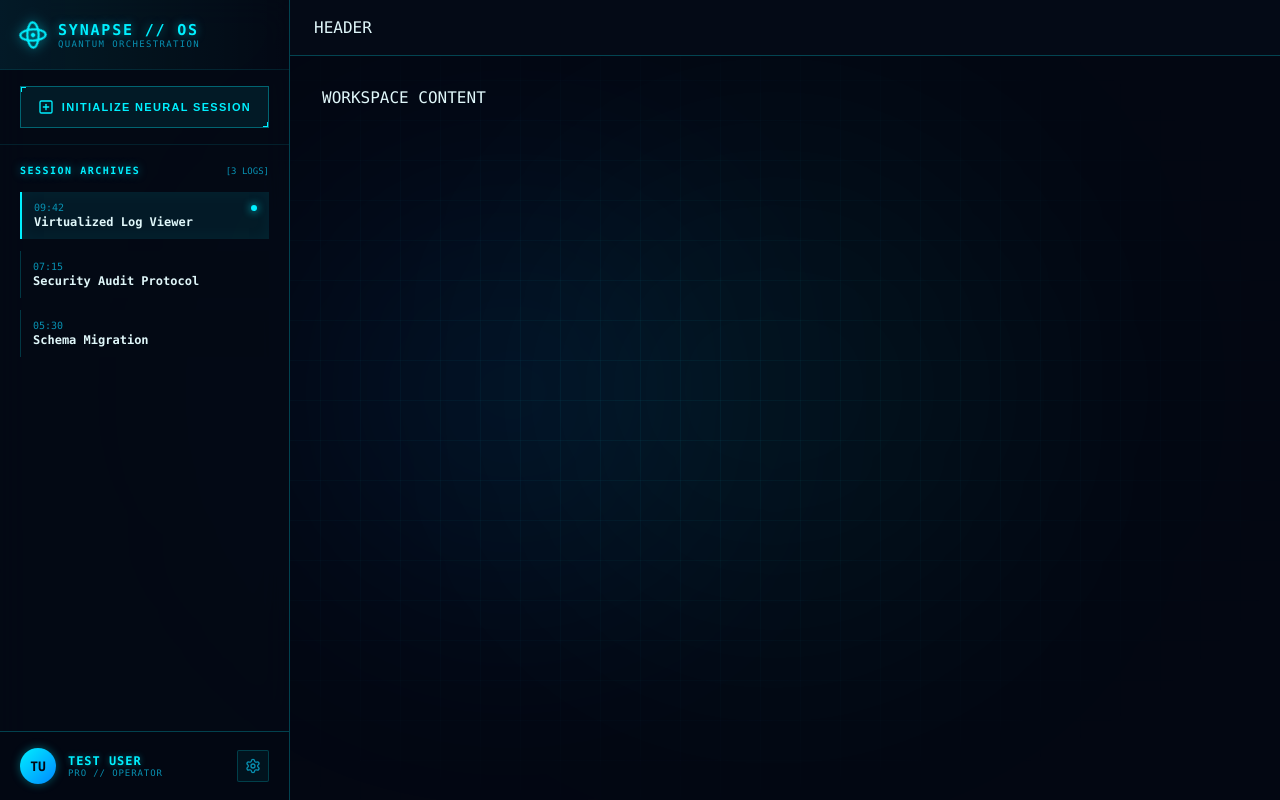
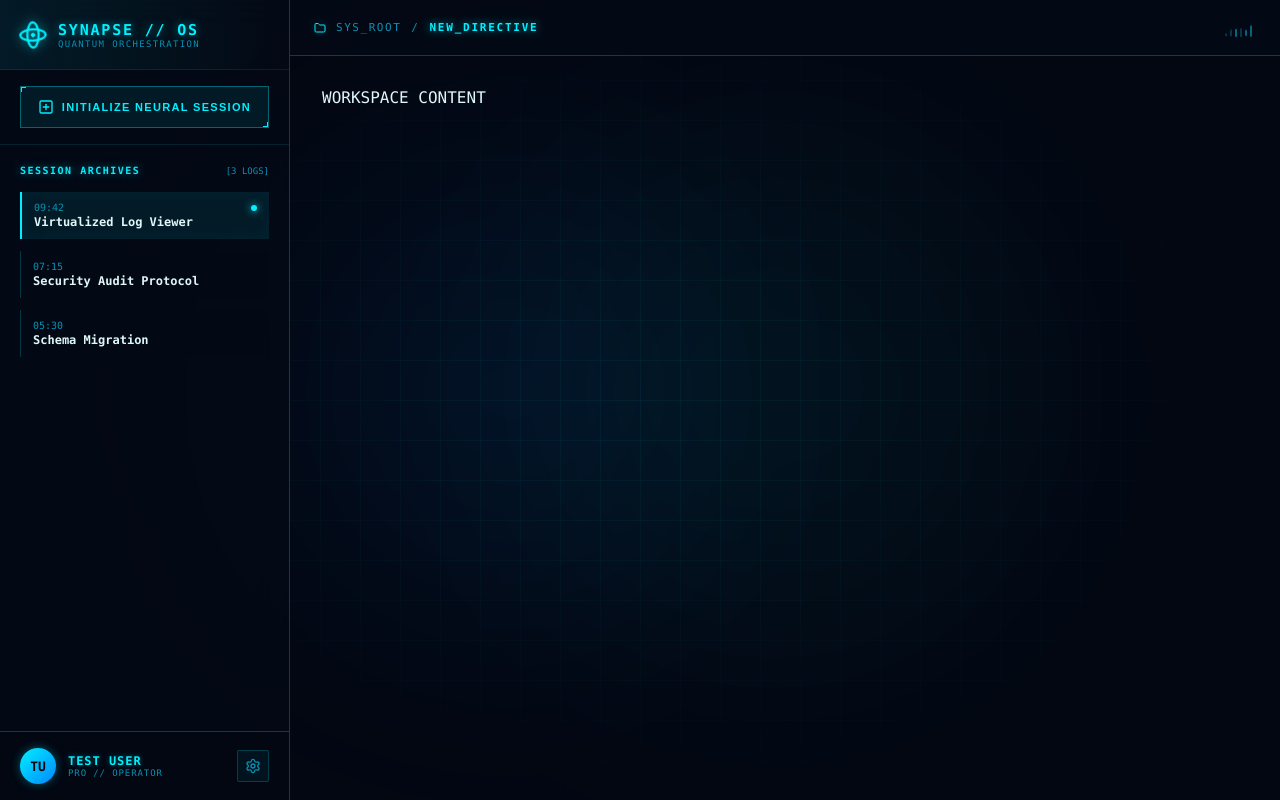
Before and after one commit to FierceSloth/synapse, a Next.js app: page / in a window 1280 px wide. Built offline with nearby package versions, Linux system fonts and the light colour scheme.

Commit message:
feat: implement header widget with styles

```diff
--- a/src/pages/workspace/ui/workspace-page.module.scss
+++ b/src/pages/workspace/ui/workspace-page.module.scss
@@ -24,17 +24,6 @@
   position: relative;
 }
 
-.header {
-  height: 3.5rem;
-  flex-shrink: 0;
-  background-color: var(--bg-surface);
-  border-bottom: 1px solid var(--border-surface-2);
-  display: flex;
-  align-items: center;
-  justify-content: space-between;
-  padding: 0 24px;
-}
-
 .content {
   flex: 1;
   overflow-y: auto;
--- a/src/pages/workspace/ui/workspace-page.tsx
+++ b/src/pages/workspace/ui/workspace-page.tsx
@@ -1,3 +1,4 @@
+import { Header } from '@/widgets/header';
 import { Sidebar } from '@/widgets/sidebar';
 import styles from './workspace-page.module.scss';
 
@@ -7,9 +8,7 @@ export function WorkspacePage() {
       <Sidebar />
 
       <main className={styles.main}>
-        <header className={styles.header}>
-          <div>HEADER</div>
-        </header>
+        <Header />
         <div className={styles.content}>
           <div>WORKSPACE CONTENT</div>
         </div>
--- /dev/null
+++ b/src/widgets/header/index.ts
@@ -0,0 +1 @@
+export { Header, type HeaderProps } from './ui/header';
--- /dev/null
+++ b/src/widgets/header/ui/header.module.scss
@@ -0,0 +1,110 @@
+.header {
+  height: 56px;
+  flex-shrink: 0;
+  border-bottom: 1px solid var(--border-surface-2);
+  background-color: rgba(4, 10, 22, 0.85);
+
+  display: flex;
+  align-items: center;
+  justify-content: space-between;
+  padding: 0 24px;
+  position: relative;
+  z-index: var(--z-base);
+}
+
+.breadcrumbs {
+  display: flex;
+  align-items: center;
+  gap: 10px;
+  font-size: 11px;
+  letter-spacing: 0.14em;
+  font-family: var(--font-mono);
+  color: var(--cl-muted);
+  user-select: none;
+}
+
+.folderIcon {
+  color: var(--cl-primary);
+  filter: drop-shadow(0 0 4px rgba(0, 240, 255, 0.4));
+  flex-shrink: 0;
+}
+
+.crumbLink {
+  color: var(--cl-muted);
+  transition: all 0.2s ease;
+}
+
+.separator {
+  color: var(--cl-muted);
+}
+
+.currentCrumb {
+  color: var(--cl-primary);
+  font-weight: 700;
+  text-shadow: 0 0 8px rgba(0, 240, 255, 0.6);
+  letter-spacing: 0.16em;
+}
+
+.telemetry {
+  display: flex;
+  align-items: center;
+  gap: 16px;
+}
+
+.equalizer {
+  display: flex;
+  align-items: flex-end;
+  gap: 3px;
+  height: 18px;
+  padding: 0 4px;
+}
+
+.bar {
+  width: 2px;
+  background-color: var(--cl-muted);
+  border-radius: 1px;
+  transform-origin: bottom;
+  animation: pulseBar 1.2s ease-in-out infinite;
+
+  &:nth-child(1) {
+    height: 35%;
+    animation-duration: 0.8s;
+  }
+  &:nth-child(2) {
+    height: 80%;
+    animation-duration: 1.1s;
+    animation-delay: 0.15s;
+  }
+  &:nth-child(3) {
+    height: 50%;
+    animation-duration: 0.6s;
+    animation-delay: 0.3s;
+  }
+  &:nth-child(4) {
+    height: 100%;
+    animation-duration: 1.4s;
+    animation-delay: 0.1s;
+  }
+  &:nth-child(5) {
+    height: 40%;
+    animation-duration: 0.9s;
+    animation-delay: 0.4s;
+  }
+  &:nth-child(6) {
+    height: 70%;
+    animation-duration: 1.2s;
+    animation-delay: 0.25s;
+  }
+}
+
+@keyframes pulseBar {
+  0%,
+  100% {
+    transform: scaleY(0.35);
+    opacity: 0.25;
+  }
+  50% {
+    transform: scaleY(1);
+    opacity: 0.75;
+  }
+}
--- /dev/null
+++ b/src/widgets/header/ui/header.tsx
@@ -0,0 +1,33 @@
+'use client';
+
+import { Folder as FolderIcon } from 'lucide-react';
+import styles from './header.module.scss';
+
+export interface HeaderProps {
+  rootLabel?: string;
+  currentLabel?: string;
+}
+
+export function Header({ rootLabel = 'SYS_ROOT', currentLabel = 'NEW_DIRECTIVE' }: HeaderProps) {
+  return (
+    <header className={styles.header}>
+      <div className={styles.breadcrumbs}>
+        <FolderIcon className={styles.folderIcon} size={12} />
+        <span className={styles.crumbLink}>{rootLabel}</span>
+        <span className={styles.separator}>/</span>
+        <span className={styles.currentCrumb}>{currentLabel}</span>
+      </div>
+
+      <div className={styles.telemetry}>
+        <div className={styles.equalizer} title="Neural Link Telemetry Active">
+          <span className={styles.bar} />
+          <span className={styles.bar} />
+          <span className={styles.bar} />
+          <span className={styles.bar} />
+          <span className={styles.bar} />
+          <span className={styles.bar} />
+        </div>
+      </div>
+    </header>
+  );
+}
```
